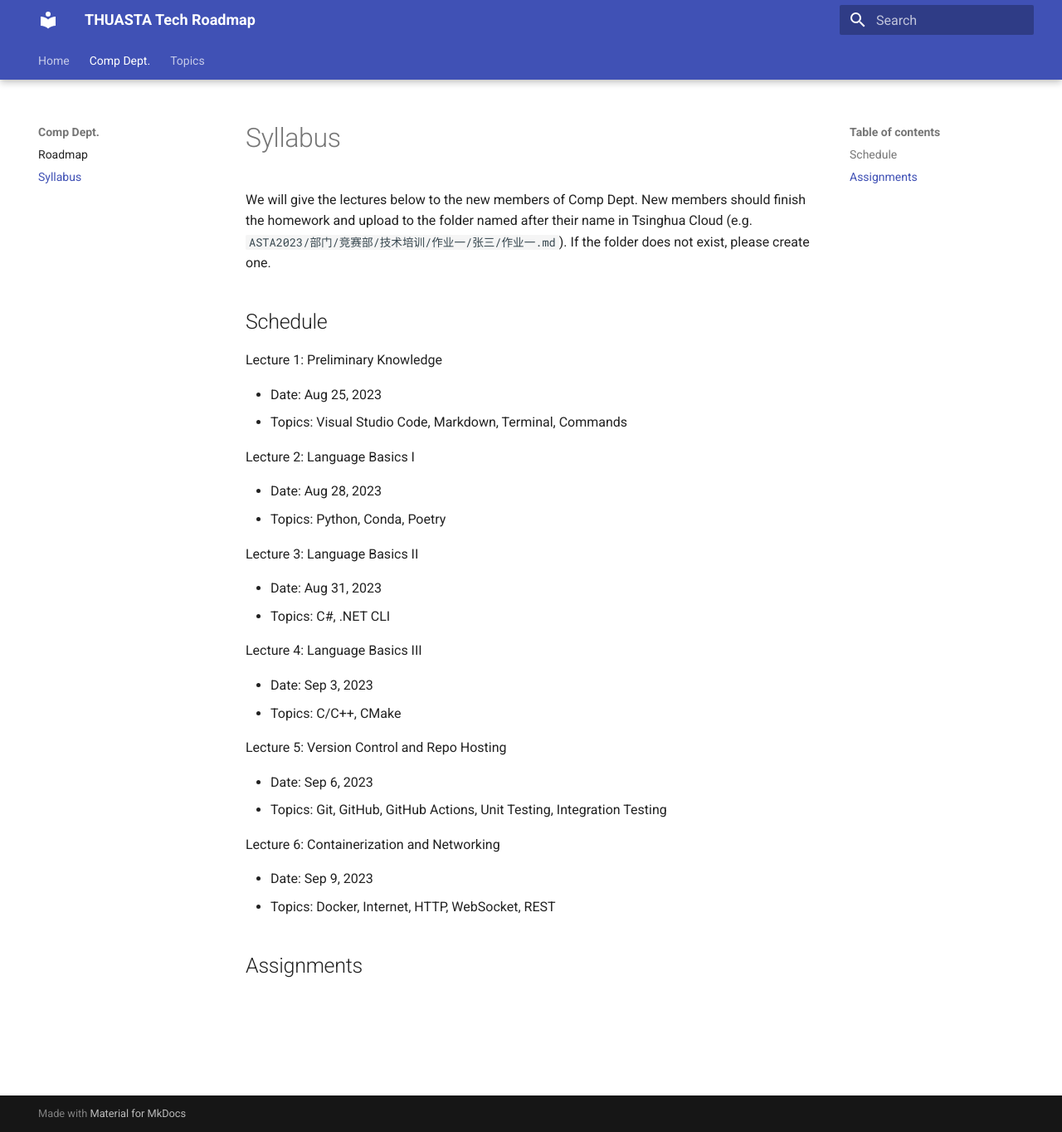
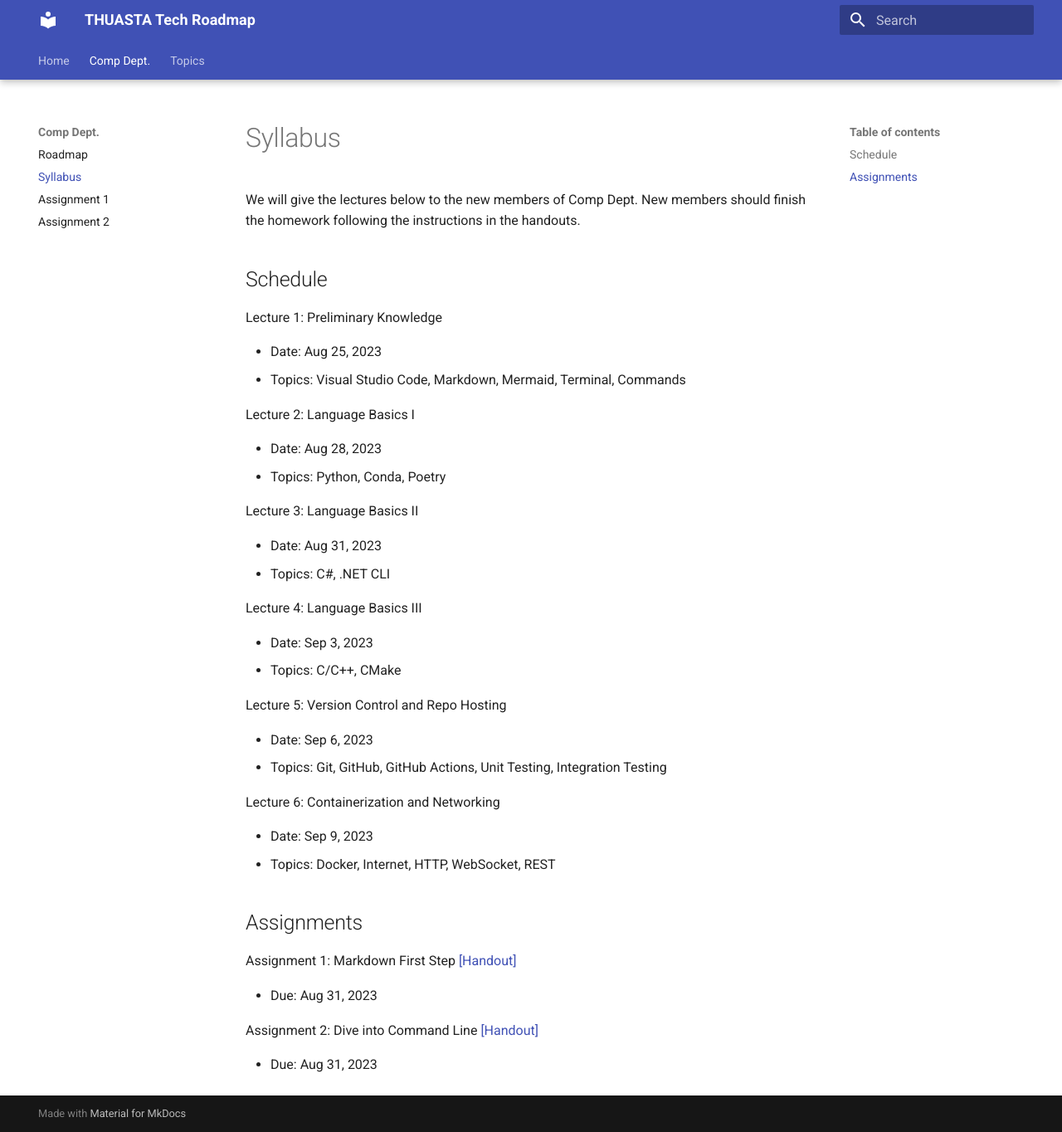
Before and after one commit to THUASTA/TechRoadmap, an MkDocs documentation site: the page built from docs/comp_dept/syllabus.md, in a window 1280 px wide and 1364 px high. Shown: the whole window at 83% size. Built offline with MkDocs 1.6.1 and Material for MkDocs 9.7.7, drawn with Linux system fonts in a browser that asks for light colours.

Commit message:
Add assignments

```diff
--- a/docs/comp_dept/syllabus.md
+++ b/docs/comp_dept/syllabus.md
@@ -1,13 +1,13 @@
 # Syllabus
 
-We will give the lectures below to the new members of Comp Dept. New members should finish the homework and upload to the folder named after their name in Tsinghua Cloud (e.g. `ASTA2023/部门/竞赛部/技术培训/作业一/张三/作业一.md`). If the folder does not exist, please create one.
+We will give the lectures below to the new members of Comp Dept. New members should finish the homework following the instructions in the handouts.
 
 ## Schedule
 
 Lecture 1: Preliminary Knowledge
 
 - Date: Aug 25, 2023
-- Topics: Visual Studio Code, Markdown, Terminal, Commands
+- Topics: Visual Studio Code, Markdown, Mermaid, Terminal, Commands
 
 Lecture 2: Language Basics I
 
@@ -35,3 +35,11 @@ Lecture 6: Containerization and Networking
 - Topics: Docker, Internet, HTTP, WebSocket, REST
 
 ## Assignments
+
+Assignment 1: Markdown First Step [[Handout]](assignment_1.md)
+
+- Due: Aug 31, 2023
+
+Assignment 2: Dive into Command Line [[Handout]](assignment_2.md)
+
+- Due: Aug 31, 2023
--- a/mkdocs.yml
+++ b/mkdocs.yml
@@ -5,6 +5,8 @@ nav:
   - Comp Dept.:
     - Roadmap: comp_dept/roadmap.md
     - Syllabus: comp_dept/syllabus.md
+    - Assignment 1: comp_dept/assignment_1.md
+    - Assignment 2: comp_dept/assignment_2.md
   - Topics:
     - CI/CD:
       - topics/ci_cd/index.md
```
Also changed, not shown: docs/comp_dept/assignment_1.md (added, +23 -0 lines), docs/comp_dept/assignment_2.md (added, +17 -0 lines), docs/comp_dept/img/2_screenshot.png (added).
